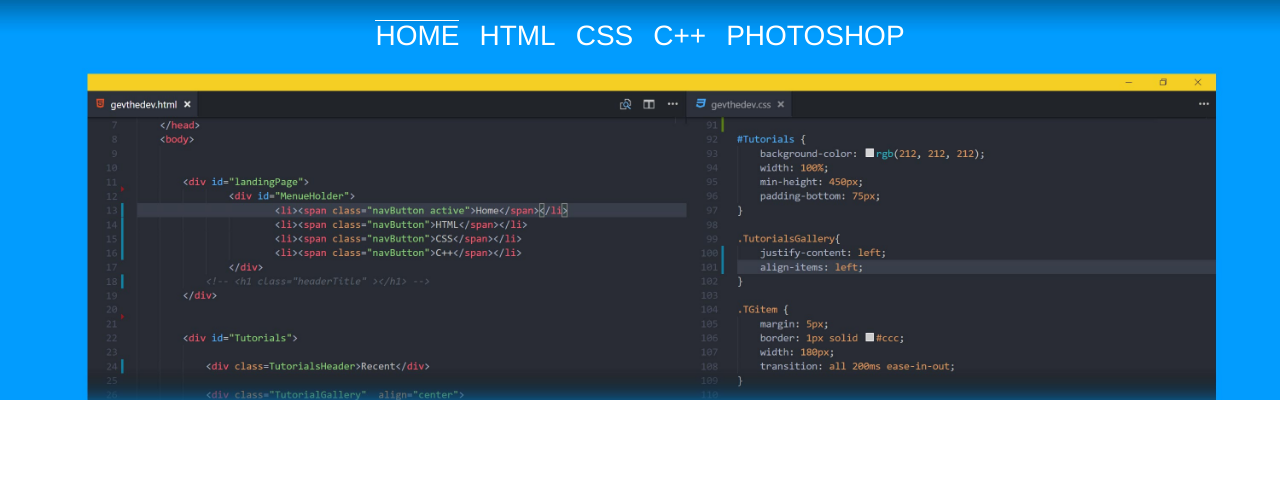
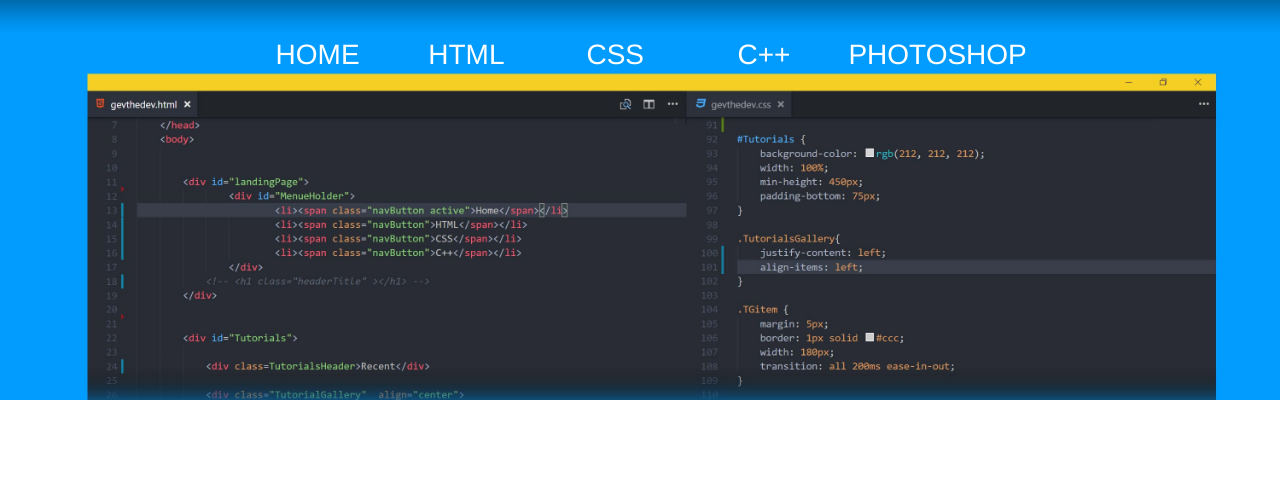
Before and after one commit to gevo99g/gevthedev, a plain HTML site: page gevthedev.html in a window 1280 px wide. Shown: the top 478 px of the page. Drawn offline with Linux system fonts and the light colour scheme.

Commit message:
updated nav bar

```diff
--- a/gevthedev.css
+++ b/gevthedev.css
@@ -16,7 +16,6 @@ body {
     background-size: cover;
     display: flex;
     justify-content: center;
-    align-items: center;
     position: relative;
 }
 
@@ -33,20 +32,24 @@ body {
 }
 
 #MenueHolder {
-    position: absolute;
-    top: 5%;
     display: flex;
 
     height: 100px;
-    justify-content: space-between;
+    width: 62%;
+    justify-content: center;
+    align-items: center;
     margin: 0;
     padding: 0;
     overflow: hidden;
 }
 
 .navButton {
-    flex-basis: 20%;
+    justify-content: center;
+    display: flex;
+    align-items: center;
     color: white;
+    height: 100%;
+    border-top: 10px solid transparent;
     text-align: center;
     margin-left: 10px;
     margin-right: 10px;
@@ -54,18 +57,23 @@ body {
     font-family: "Helvetica";
     font-size: 28px;
     flex: 1;
+    transition: all 200ms ease-in-out;
+
+}
+
+.navButton p {
+    margin: 0;
+    text-align: center;
+
+
 }
 
 .navButton:hover {
-    height: 1px;
-    width: auto;
-    background-color: white;
-    transition: all 200ms ease-in-out;
+    border-top: 10px solid white;
     cursor: pointer;
-
 }
 
-.navButton.active {
+/* .navButton.active {
     height: 1px;
     width: auto;
     background-color: white;
@@ -76,7 +84,7 @@ body {
     width: auto;
     background-color: white;
 
-}
+} */
 
 
 
--- a/gevthedev.html
+++ b/gevthedev.html
@@ -10,11 +10,11 @@
 
         <div id="landingPage">
                 <div id="MenueHolder">
-                        <div class="navButton active">HOME</div>
-                        <div class="navButton">HTML</div>
-                        <div class="navButton">CSS</div>
-                        <div class="navButton">C++</div>
-                        <div class="navButton">PHOTOSHOP</div>
+                        <div class="navButton active"><p>HOME</div>
+                        <div class="navButton"><p>HTML</p></div>
+                        <div class="navButton"><p>CSS</p></div>
+                        <div class="navButton"><p>C++</p></div>
+                        <div class="navButton"><p>PHOTOSHOP</p></div>
                 </div>
             <!-- <h1 class="headerTitle" ></h1> -->
         </div>
```
